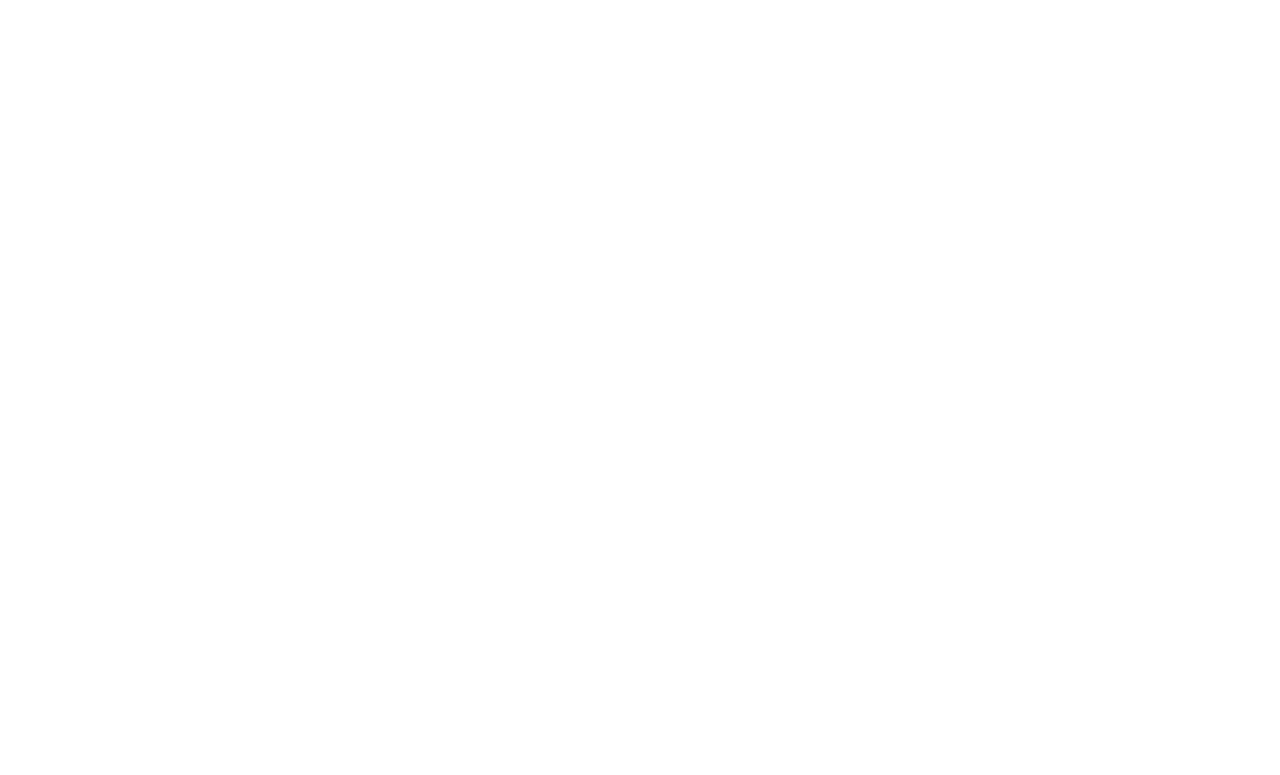
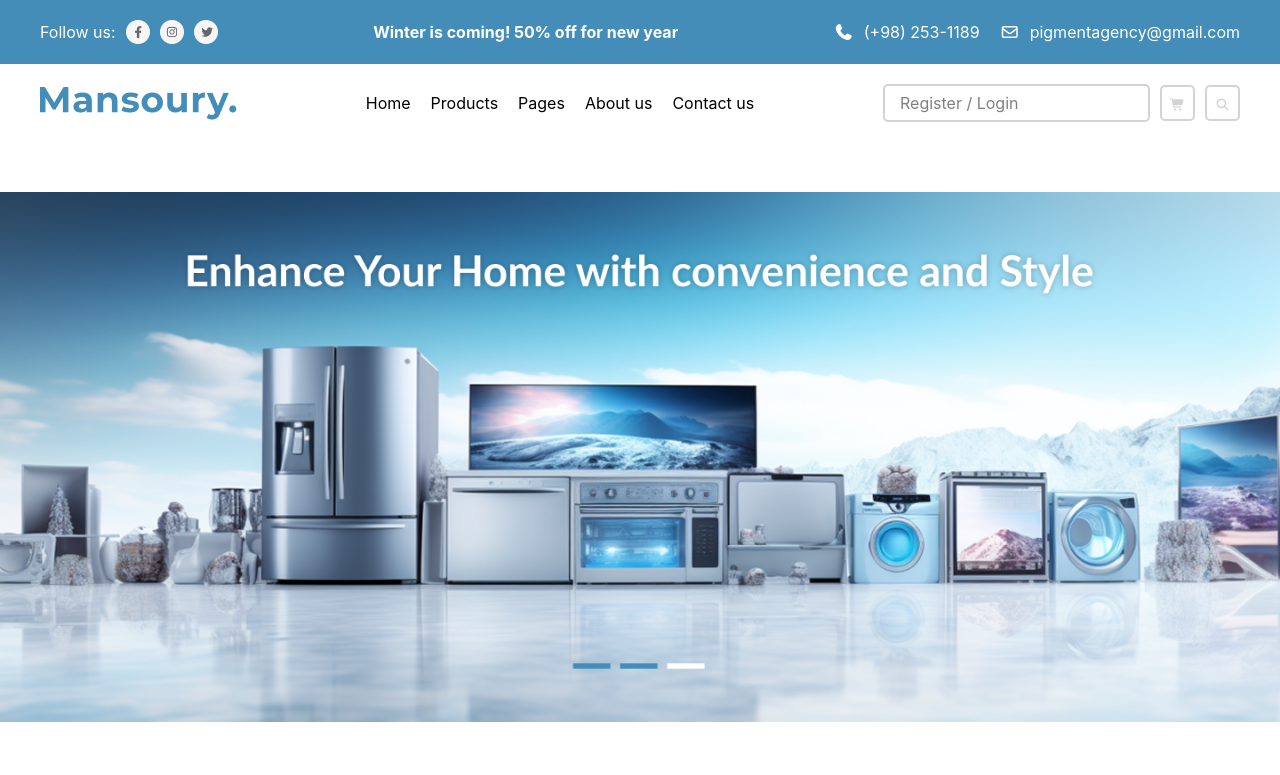
Before and after one commit to Faridun-07/Week3-Home-work-1, a website: page index.html in a window 1280 px wide. Drawn offline with nearby package versions, Linux system fonts and the light colour scheme; files that its build step writes are made by us from their sources; files whose address does not match are found by name.

Commit message:
Fix bag Section 1

```diff
--- a/index.html
+++ b/index.html
@@ -5,10 +5,58 @@
     <meta name="viewport" content="width=device-width, initial-scale=1.0">
     <title>Document</title>
     <link rel="stylesheet" href="./src/output.css">
+    <link rel="stylesheet" href="https://cdnjs.cloudflare.com/ajax/libs/font-awesome/7.0.1/css/all.min.css" integrity="sha512-2SwdPD6INVrV/lHTZbO2nodKhrnDdJK9/kg2XD1r9uGqPo1cUbujc+IYdlYdEErWNu69gVcYgdxlmVmzTWnetw==" crossorigin="anonymous" referrerpolicy="no-referrer" />
+    <link rel="preconnect" href="https://fonts.googleapis.com">
+<link rel="preconnect" href="https://fonts.gstatic.com" crossorigin>
+<link href="https://fonts.googleapis.com/css2?family=Comic+Neue:ital,wght@0,300;0,400;0,700;1,300;1,400;1,700&family=Jost:ital,wght@0,100..900;1,100..900&family=Manrope:wght@200..800&family=Montserrat:ital,wght@0,100..900;1,100..900&family=Noto+Sans:ital,wght@0,100..900;1,100..900&family=Raleway:ital,wght@0,100..900;1,100..900&family=Work+Sans:ital,wght@0,100..900;1,100..900&display=swap" rel="stylesheet">
 </head>
 <body>
-    <header></header>
-    <main></main>
+    <div class="bg-[#438DB8]">
+    <header class=" max-w-300 m-auto flex justify-between lg:p-[20px_0] md:flex-row-reverse md:p-[20px_0] p-[20px_20px] lg:flex-row">
+        <div class="flex gap-[10px] items-start hidden lg:flex md:flex">
+            <p class="text-[white]">Follow us: </p>
+            <img src="./src/images/facebook.png" alt="">
+            <img src="./src/images/instagarm.png" alt="">
+            <img src="./src/images/twitter.png" alt="">
+        </div>
+        <h1 class="text-white font-bold">Winter is coming! 50% off for new year</h1>
+        <div class="flex gap-[20px] hidden lg:flex">
+        <div class="flex gap-[10px] items-center">
+            <i class="fa-solid fa-phone" style="color:white;"></i>
+            <p class="text-[white]">(+98) 253-1189</p>
+        </div>
+        <div class="flex gap-[10px] items-center">
+            <i class="fa-regular fa-envelope" style="color:white;"></i>
+            <p class="text-[white]">pigmentagency@gmail.com</p>
+        </div>
+        </div>
+    </header>
+    </div>
+    <header class="max-w-300 m-auto flex flex-col gap-[30px] lg:flex-row md:flex-row lg:items-center lg:justify-between p-[20px_20px] lg:px-[0] md:px-0 md:justify-between">
+        <div class="flex gap-[20px] items-center">
+        <p class="lg:hidden flex"><i class="fa-solid fa-bars" style="color:#438DB8; font-size: 20px;"></i></p>
+        <img src="./src/images/Mansoury..png" alt="Logo">
+        </div>
+        <nav class="flex gap-[20px] hidden lg:flex">
+            <p>Home</p>
+            <p>Products</p>
+            <p>Pages</p>
+            <p>About us</p>
+            <p>Contact us</p>
+        </nav>
+        <div class="flex items-center gap-[10px]">
+            <input class="border-[2px] border-[lightgray] rounded-[5px] py-[5px] pl-[15px] outline-none" type="email" placeholder="Register / Login">
+            <button class="border-[2px] border-[lightgray] p-[4px_8px] rounded-[5px]"><i class="fa-solid fa-cart-shopping" style="color:lightgray; font-size: 12px;"></i></button>
+            <button  class="border-[2px] border-[lightgray] p-[4px_8px] rounded-[5px]"><i class="fa-solid fa-magnifying-glass" style="color:lightgray; font-size: 12px;"></i></button>
+        </div>
+    </header>
+    <main>
+        <section class="p-[50px_10px] lg:p-[20px-0] md:p-[50px_0]">
+            <img class="lg:w-[100%] lg:flex hidden" src="./src/images/slider.png" alt="">
+            <img class="hidden md:flex lg:hidden md:w-[100%]" src="./src/images/slider2.png" alt="">
+            <img class="lg:hidden md:hidden" src=".//src/images/slider3.png" alt="">
+        </section>
+    </main>
     <footer></footer>
 </body>
 </html>
```
Also changed, not shown: src/images/Mansoury..png (added), src/images/facebook.png (added), src/images/instagarm.png (added), src/images/slider.png (added), src/images/slider2.png (added), src/images/slider3.png (added), src/images/twitter.png (added).
